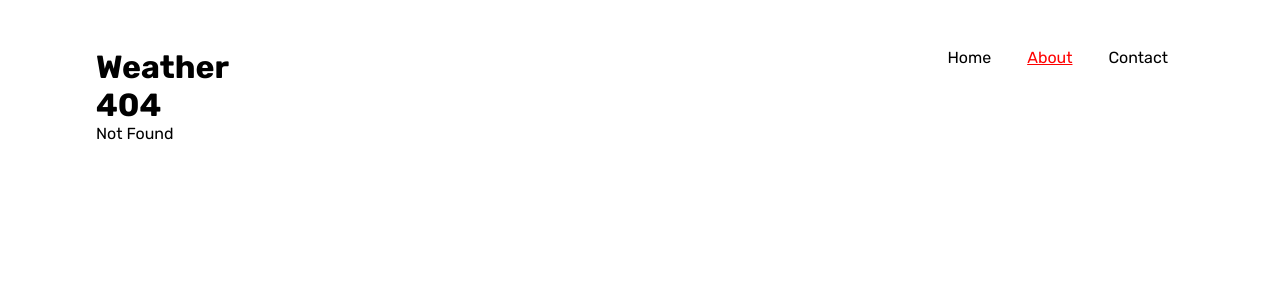
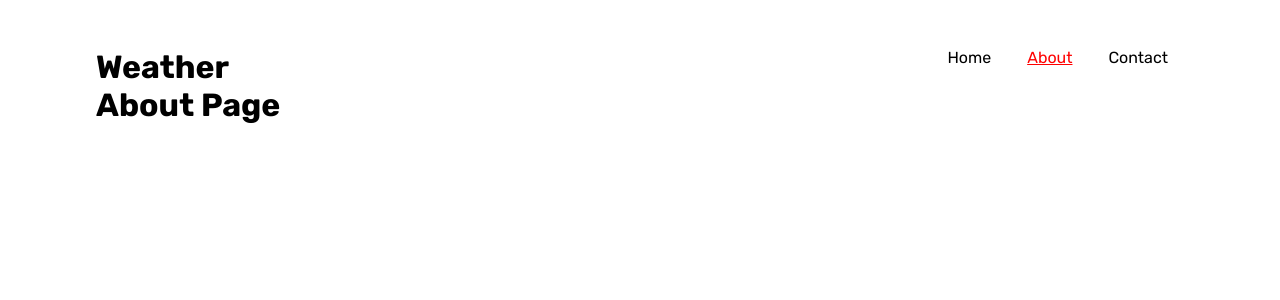
Before and after one commit to Spimy/weather-app, a SvelteKit app: page /about in a window 1280 px wide. Before the commit this address had no page. Shown: the top 300 px of the page. Built offline with nearby package versions, Linux system fonts and the light colour scheme.

Commit message:
Add about page (was experimenting sveltekit router)

```diff
--- /dev/null
+++ b/src/routes/about/+page.svelte
@@ -0,0 +1 @@
+<h1>About Page</h1>
```
